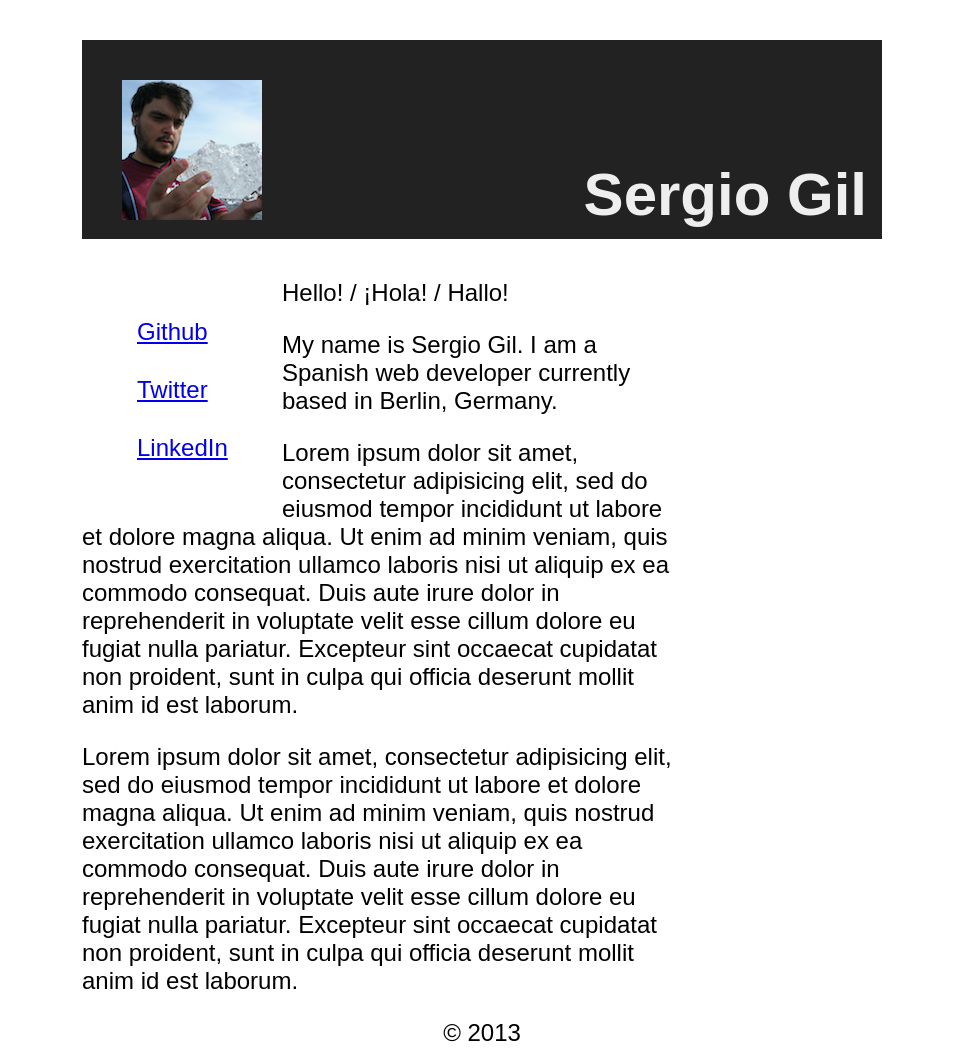
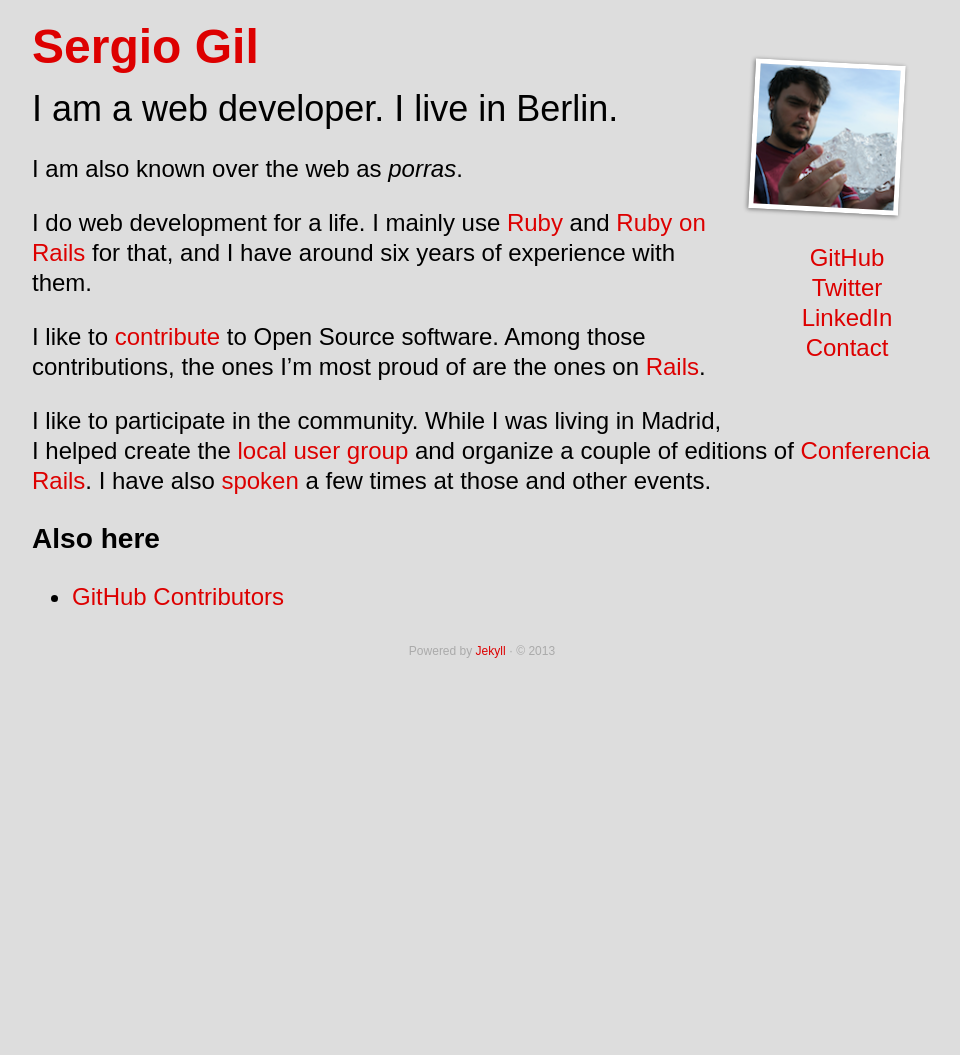
Before and after one commit to porras/porras.github.com, a Jekyll site: the page built from index.md, in a window 1280 px wide. Shown: the whole page, without its empty margins (158-1118 px from the left). Built offline with Jekyll 4.4.1, drawn with Linux system fonts in a browser that asks for light colours; after the commit the page ends 900 px from its top, so only the background shows below that.

Commit message:
Homepage almost done

```diff
--- a/_layouts/default.html
+++ b/_layouts/default.html
@@ -8,33 +8,11 @@
     <meta name="description" content="{{ page.description | escape }}">
     {% endif %}
     <link rel="icon" href="/favicon.ico">
+  </head>
 
-    <body>
-      <div class="page">
-        <div class="header">
-          <div class="picture">
-            <a href="/"><img src="/images/sergio.png" alt="Sergio Gil"/></a>
-          </div>
-          <h1><a href="/">Sergio Gil</a></h1>
-        </div>
+  <body>
+    {{ content }}
 
-        <div class="content">
-          <div class="side">
-            <ul>
-              <li><a href="http://example.com/">Github</a></li>
-              <li><a href="http://example.com/">Twitter</a></li>
-              <li><a href="http://example.com/">LinkedIn</a></li>
-            </ul>
-          </div>
-          <div class="main">
-            {{ content }}
-          </div>
-        </div>
-
-        <div class="footer">
-          © 2013
-        </div>
-      </div>
-    </body>
-  </head>
+    <div class="footer">Powered by <a href="https://github.com/mojombo/jekyll">Jekyll</a> · © 2013</div>
+  </body>
 </html>
--- a/_layouts/fancy.html
+++ b/_layouts/fancy.html
@@ -2,4 +2,19 @@
 layout: default
 ---
 
+<div class="side">
+  <a href="/" title="My girlfriend @valakirka took this picture of me at Jökulsárlón, Iceland. It always reminds me of the first sentence from my favorite book, “Cien años de Soledad”, by Gabriel García Márquez: “Muchos años después, frente al pelotón de fusilamiento, el coronel Aureliano Buendía había de recordar aquella tarde remota en que su padre lo llevó a conocer el hielo.” :)">
+    <img src="/images/sergio.png" class="picture">
+  </a>
+  <ul class="links">
+    <li><a href="https://github.com/porras">GitHub</a></li>
+    <li><a href="http://twitter.com/porras">Twitter</a></li>
+    <li><a href="http://www.linkedin.com/pub/sergio-gil-p%C3%A9rez-de-la-manga/20/a93/ba6">LinkedIn</a></li>
+    <li><a href="mailto:sgilperez@gmail.com">Contact</a></li>
+  </ul>
+</div>
+
+<h1><a href="/">Sergio Gil</a></h1>
+<h2>I am a web developer. I live in Berlin.</h2>
+
 {{ content }}
--- a/index.md
+++ b/index.md
@@ -3,10 +3,21 @@ layout: fancy
 title: Sergio Gil
 ---
 
-Hello! / ¡Hola! / Hallo!
+I am also known over the web as *porras*.
 
-My name is Sergio Gil. I am a Spanish web developer currently based in Berlin, Germany.
+I do web development for a life. I mainly use [Ruby](http://www.ruby-lang.org/) and [Ruby on Rails](http://rubyonrails.org/) for that, and I have around six years of experience with them.
 
-Lorem ipsum dolor sit amet, consectetur adipisicing elit, sed do eiusmod tempor incididunt ut labore et dolore magna aliqua. Ut enim ad minim veniam, quis nostrud exercitation ullamco laboris nisi ut aliquip ex ea commodo consequat. Duis aute irure dolor in reprehenderit in voluptate velit esse cillum dolore eu fugiat nulla pariatur. Excepteur sint occaecat cupidatat non proident, sunt in culpa qui officia deserunt mollit anim id est laborum.
+I like to [contribute](http://ghcontributors.herokuapp.com/porras) to Open Source software. Among those contributions, the ones I'm most proud of are the ones on [Rails](http://contributors.rubyonrails.org/contributors/sergio-gil/commits).
 
-Lorem ipsum dolor sit amet, consectetur adipisicing elit, sed do eiusmod tempor incididunt ut labore et dolore magna aliqua. Ut enim ad minim veniam, quis nostrud exercitation ullamco laboris nisi ut aliquip ex ea commodo consequat. Duis aute irure dolor in reprehenderit in voluptate velit esse cillum dolore eu fugiat nulla pariatur. Excepteur sint occaecat cupidatat non proident, sunt in culpa qui officia deserunt mollit anim id est laborum.
+I like to participate in the community. While I was living in Madrid, I helped create the [local user group](http://madridrb.jottit.com/) and organize a couple of editions of [Conferencia Rails](http://conferenciarails.org/). I have also [spoken](/talks) a few times at those and other events.
+
+<!-- ### Writings
+
+* [Wadus]()
+* [Wadus]()
+* [Wadus]()
+* [All writings]() -->
+
+### Also here
+
+* [GitHub Contributors](http://ghcontributors.herokuapp.com/)
--- a/stylesheets/default.css
+++ b/stylesheets/default.css
@@ -1,46 +1,47 @@
-.page {
-  max-width: 800px;
-  margin: 0 auto;
+body {
+  font-family: sans-serif;
+  margin: 20px auto;
+  width: 900px;
+  font-size: 150%;
+  line-height: 1.25em;
+  background-color: #ddd;
 }
-.header,.content,.footer {
-  clear: both;
-  font-family: sans-serif;
-  font-size: 1.5em;
-}
-.header .picture {
-  float:left;
-  margin: 40px;
-}
-.header {
-  background-color: #222;
-  text-align: right;
-}
-.header a {
-  color: #eee;
+
+a,a:visited {
+  color: #d00;
   text-decoration: none;
 }
 
-h1 {
-  font-size: 2.5em;
-  padding-top: 120px;
-  padding-bottom: 10px;
-  margin-right: 15px;
+a:hover {
+  color: #e00;
+}
+
+h2 {
+  font-weight: normal;
 }
 
 .side {
-  float: left;
-  width: 200px;
+  float: right;
+  margin: 30px;
 }
 
-.side li {
+.side ul {
   list-style-type: none;
-  padding: 15px;
+  text-align: center;
 }
 
-.main {
-  width: 600px;
+img.picture {
+  -webkit-box-shadow: rgba(0, 0, 0, 0.45) -1px 1px 4px;
+  -moz-box-shadow: rgba(0, 0, 0, 0.45) -1px 1px 4px;
+  box-shadow: rgba(0, 0, 0, 0.45) -1px 1px 4px;
+  -webkit-transform: rotate(3deg);
+  -moz-transform: rotate(3deg);
+  background-color: #ccc;
+  border: 5px solid #fff;
 }
 
 .footer {
+  font-size: 0.5em;
   text-align: center;
+  color: #aaa;
 }
```
